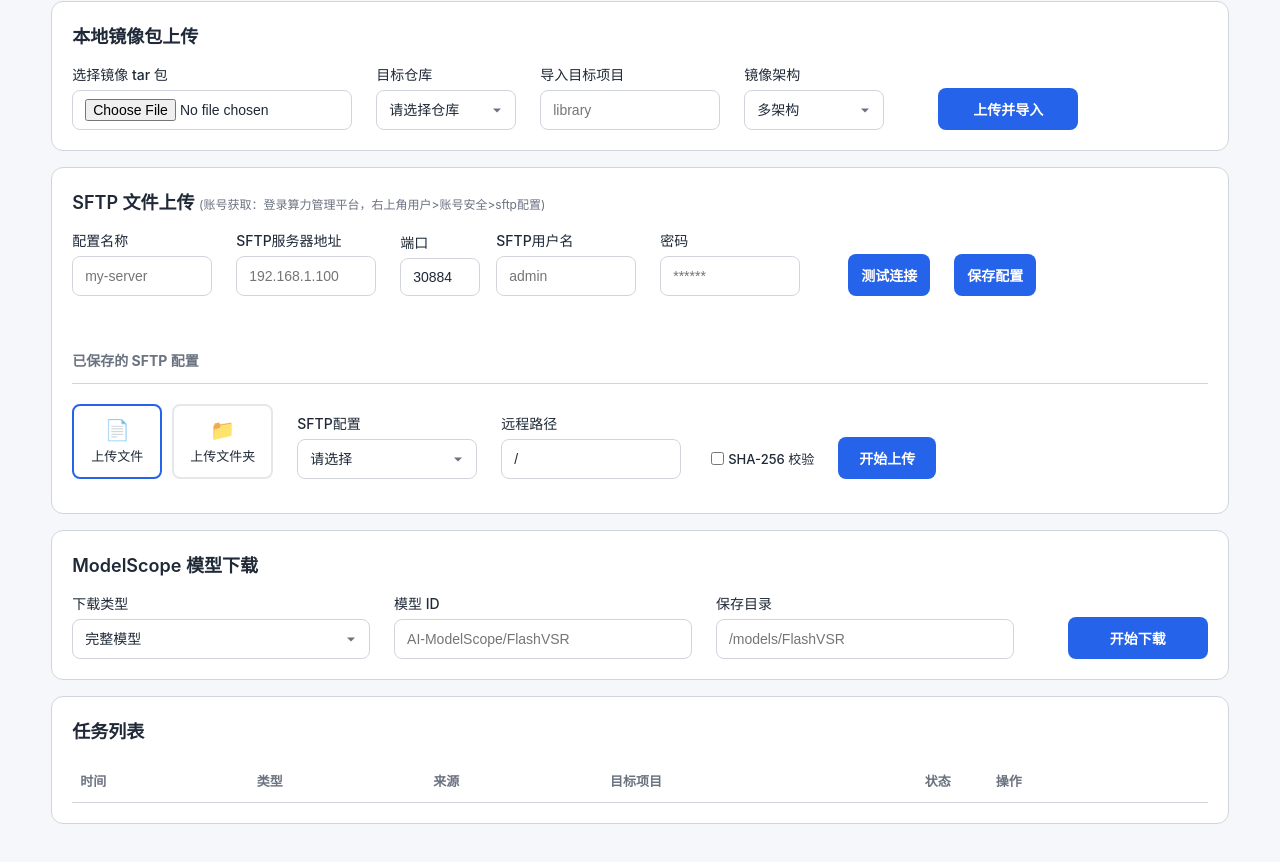
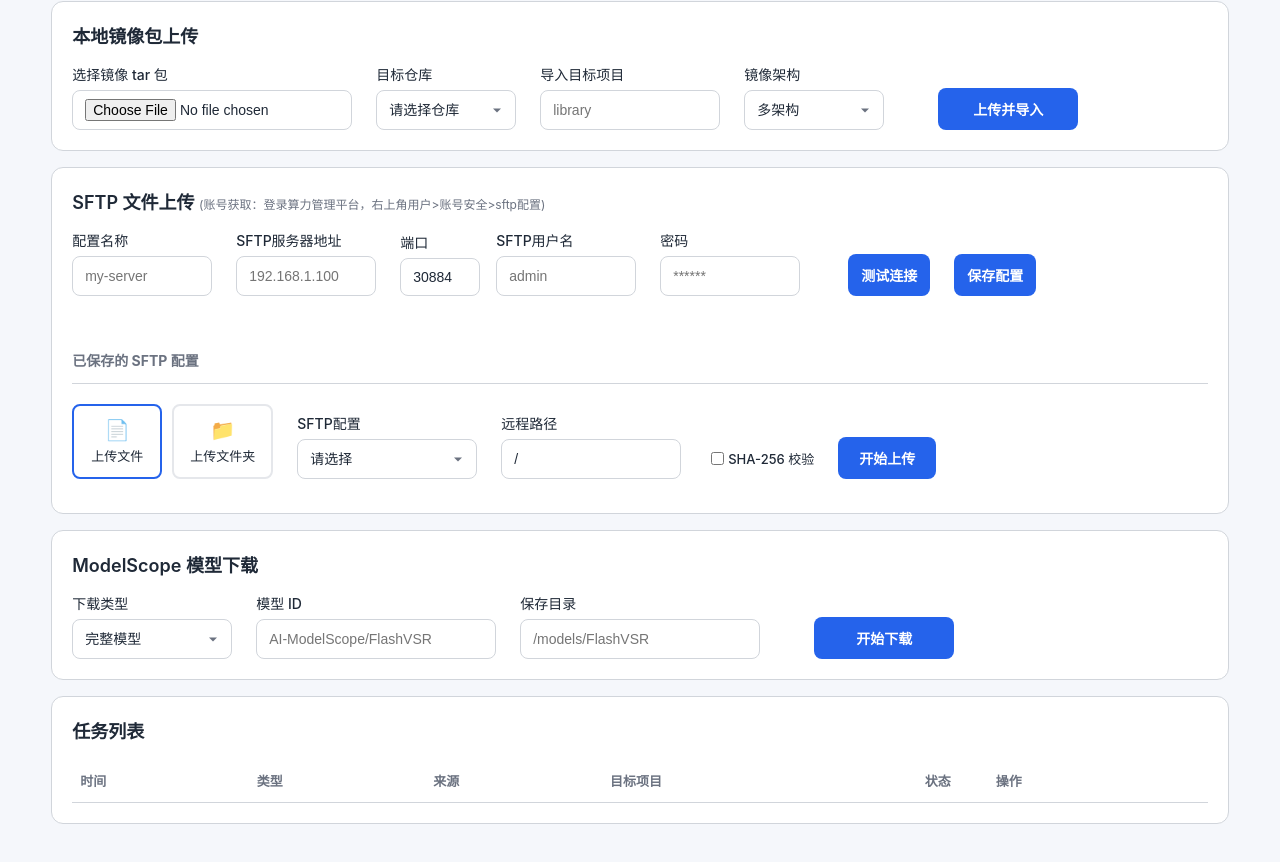
Before and after one commit to ZengIan/Imager, a website: page index.html in a window 1280 px wide. Shown: the part 504-1366 px from the top of the page. Drawn offline with Linux system fonts and the light colour scheme; no server answers.

Commit message:
"style-modelscope-form-width"

```diff
--- a/index.html
+++ b/index.html
@@ -234,22 +234,22 @@
       <section class="card">
         <h2>ModelScope 模型下载</h2>
         <form id="modelscopeForm" class="inline-form">
-          <label>
+          <label style="width: 110px !important; flex: 0 0 110px !important;">
             下载类型
             <select id="msDownloadType" required style="width: 100%;">
               <option value="model">完整模型</option>
               <option value="file">单个文件</option>
             </select>
           </label>
-          <label>
+          <label style="width: 240px !important; flex: 0 0 240px !important;">
             模型 ID
             <input type="text" id="msModelId" placeholder="AI-ModelScope/FlashVSR" required style="width: 100%;" />
           </label>
-          <label id="msFileLabel" style="display: none;">
+          <label id="msFileLabel" style="display: none; width: 240px !important; flex: 0 0 240px !important;">
             文件路径
             <input type="text" id="msFilePath" placeholder="README.md" style="width: 100%;" />
           </label>
-          <label>
+          <label style="width: 240px !important; flex: 0 0 240px !important;">
             保存目录
             <input type="text" id="msLocalDir" placeholder="/models/FlashVSR" required style="width: 100%;" />
           </label>
```
